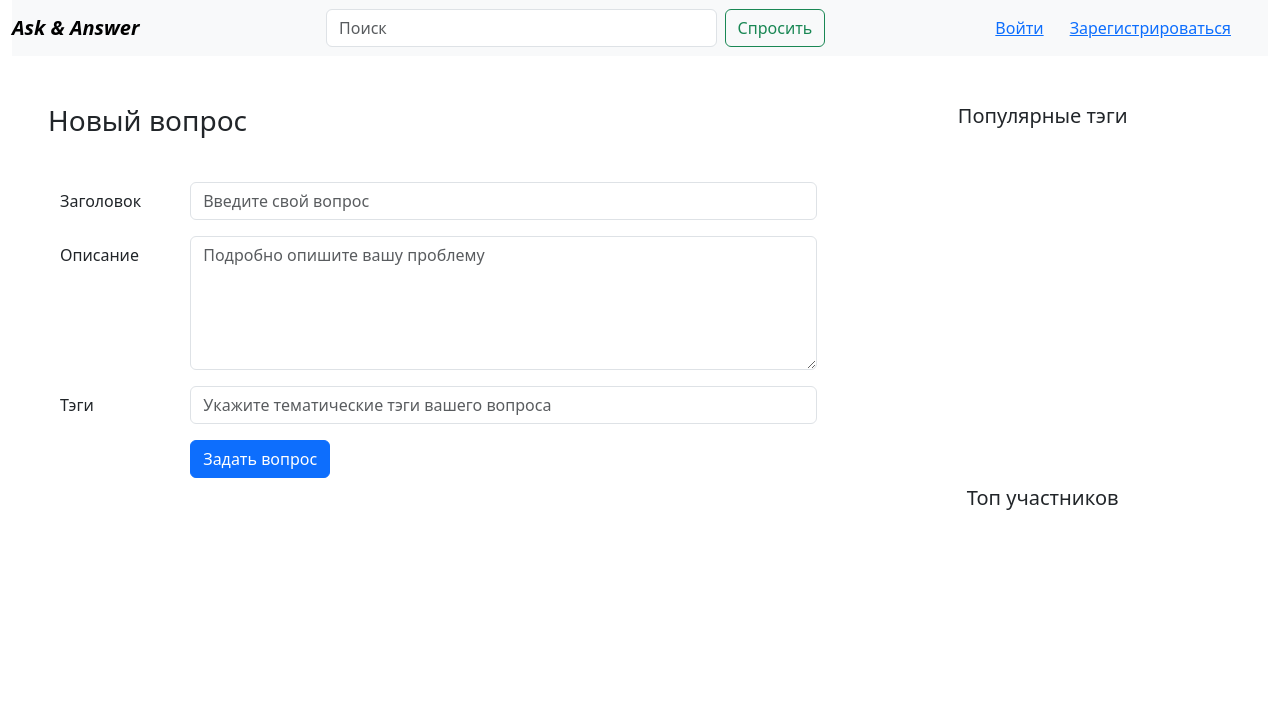
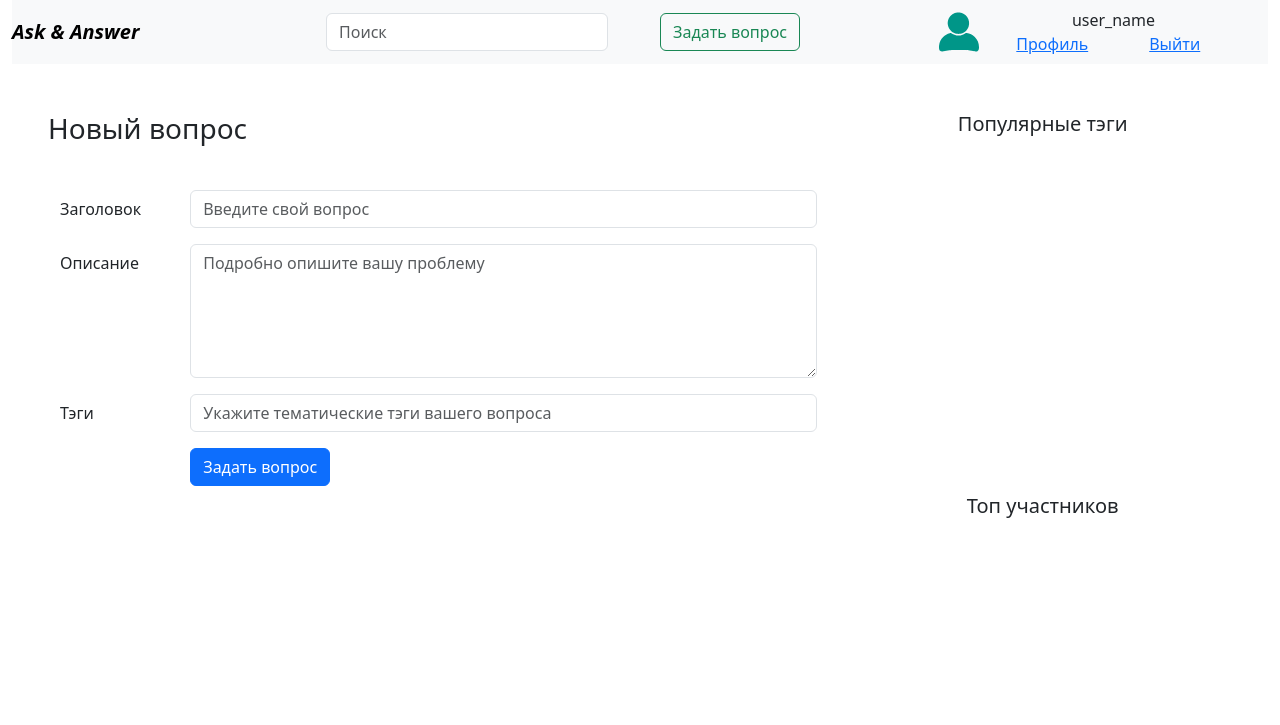
Before and after one commit to nepavellab/ASKME_NEPOMNYASHCHIKH, a Django app: page /ask/ in a window 1280 px wide. Shown: the top 725 px of the page. Run offline with Django 5.2, Linux system fonts and the light colour scheme.

Commit message:
В шапке добавлен блок авторизованного пользователя

```diff
--- a/static/css/styles.css
+++ b/static/css/styles.css
@@ -24,6 +24,11 @@ li.tag {
 div.block-layout {
     border: 1px solid black;
     border-radius: 5px;
+}
+
+img.icon-layout {
+    width: 40px;
+    height: 40px;
 }
 
 img.card-avatar {
--- a/templates/ask.html
+++ b/templates/ask.html
@@ -27,7 +27,7 @@
                 Тэги
             </label>
             <div class="col-md-10">
-                <input ype="text" class="form-control" id="tags" placeholder="Укажите тематические тэги вашего вопроса" required>
+                <input type="text" class="form-control" id="tags" placeholder="Укажите тематические тэги вашего вопроса" required>
             </div>
         </div>
         <div class="form-group row my-3">
--- a/templates/components/answer_card.html
+++ b/templates/components/answer_card.html
@@ -25,8 +25,8 @@
             <input class="w-100" type="number" value="0" step="1">
         </div>
         <div class="col-md-2 offset-md-2">
-            <input type="checkbox" id="is-correct-anser">
-            <label for="is-correct-anser">Верно</label>
+            <input type="checkbox" id="is-correct-anser-{{ index }}">
+            <label for="is-correct-anser-{{ index }}">Верно</label>
         </div>
     </div>
 </div>
--- a/templates/layouts/base.html
+++ b/templates/layouts/base.html
@@ -23,15 +23,46 @@
                             <span class="site-name">Ask & Answer</span>
                         </a>
                     </div>
-                    <div class="col-md-5 d-flex justify-content-center align-items-center">
-                        <form class="d-flex w-100" action="{% url 'ask_page' %}">
+                    <div class="col-md-3 d-flex justify-content-center align-items-center">
+                        <form class="d-flex w-100">
                             <input class="form-control me-2" type="search" placeholder="Поиск" aria-label="Search">
-                            <button class="btn btn-outline-success" type="submit">Спросить</button>
                         </form>
                     </div>
-                    <div class="col-md-4 d-flex justify-content-end align-items-center">
-                        <a class="btn btn-link" role="button" href="{% url 'login_page' %}">Войти</a>
-                        <a class="btn btn-link" role="button" href="{% url 'register_page' %}">Зарегистрироваться</a>
+                    <div class="col-md-6 d-flex justify-content-center align-items-center">
+                        {% if 0 %} <!--Здесь находится проверка авторизации-->
+                        <div class="container-fluid d-flex justify-content-end">
+                            <a class="btn btn-link" role="button" href="{% url 'login_page' %}">Войти</a>
+                            <a class="btn btn-link" role="button" href="{% url 'register_page' %}">Зарегистрироваться</a>
+                        </div>
+                        {% else %}
+                        <div class="row mx-2 w-100 d-flex align-items-center">
+                            <div class="col-md-5">
+                                <a class="btn btn-outline-success" href="{% url 'ask_page' %}">Задать вопрос</a>
+                            </div>
+                            <div class="col-md-2 d-flex justify-content-end align-items-center">
+                                {% if user_avatar|length > 0 %}
+                                <img src="uploads/.../{{ user_avatar }}" class="icon-layout" alt="Аватар пользователя">
+                                {% else %}
+                                <img src="{% static 'img/default_avatar.svg' %}" class="icon-layout" alt="Аватар пользователя">
+                                {% endif %}
+                            </div>
+                            <div class="col-md-5">
+                                <div class="row">
+                                    <div class="col-md-12 d-flex justify-content-center">
+                                        user_name
+                                    </div>
+                                </div>
+                                <div class="row">
+                                    <div class="col-md-6 d-flex justify-content-center">
+                                        <a href="{% url 'settings_page' %}">Профиль</a>
+                                    </div>
+                                    <div class="col-md-6 d-flex justify-content-center">
+                                        <a href="#">Выйти</a>
+                                    </div>
+                                </div>
+                            </div>
+                        </div>
+                        {% endif %}
                     </div>
                 </div>
             </nav>
--- a/templates/question.html
+++ b/templates/question.html
@@ -6,7 +6,7 @@
     <hr class="separator-line" />
     {% with answers=page.object_list.all %}
     {% for answer in answers %}
-        {% include "components/answer_card.html" %}
+        {% include "components/answer_card.html" with index=forloop.counter %}
     {% endfor %}
     <hr class="separator-line" />
     <div class="container-fluid">
```
